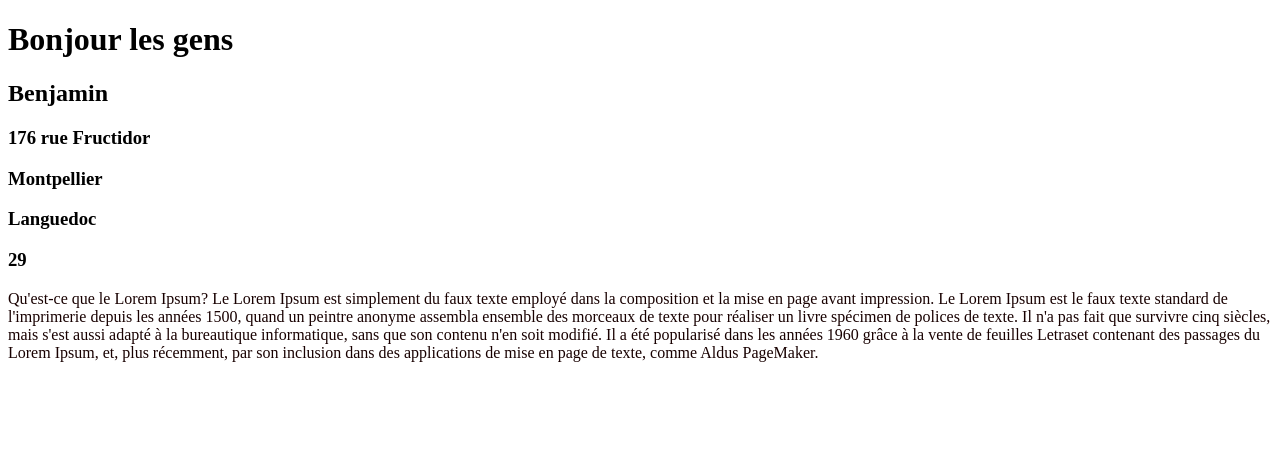
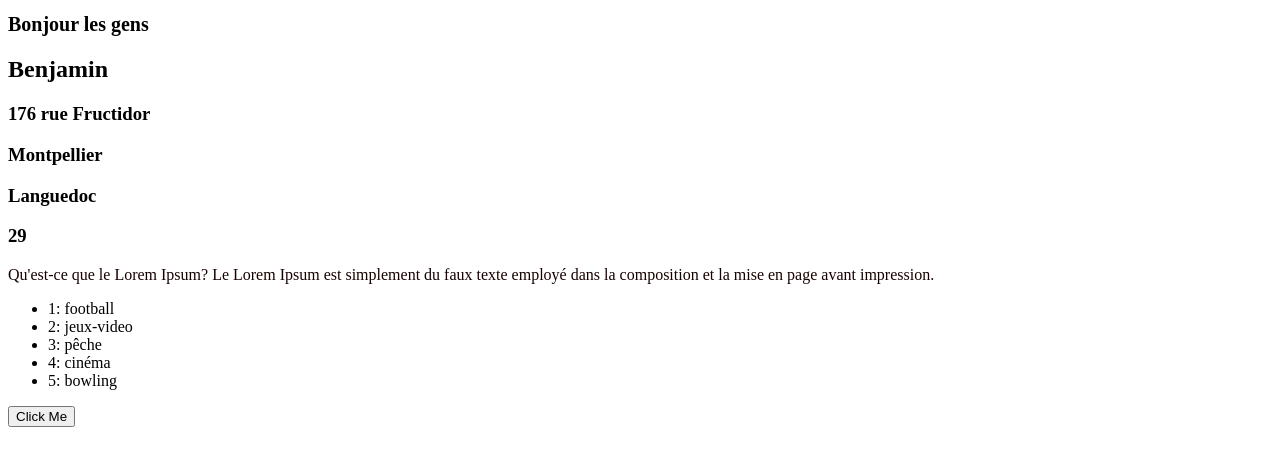
Before and after one commit to BenjaminChampetier/ang4app, an Angular app: page / in a window 1280 px wide. Shown: the top 466 px of the page. Built offline with nearby package versions, Linux system fonts and the light colour scheme.

Commit message:
ajout hobbies + onClick

```diff
--- a/src/app/components/user/user.component.html
+++ b/src/app/components/user/user.component.html
@@ -7,3 +7,9 @@
 <h3>{{age}}</h3>
 
 <p class="paragraph">{{lorem.questceque}}</p>
+
+<ul>
+    <li *ngFor="let hobby of hobbies; let i = index">{{i +1}}: {{hobby}}</li>
+</ul>
+
+<button (click)="onClick()">Click Me</button>
--- a/src/app/components/user/user.component.ts
+++ b/src/app/components/user/user.component.ts
@@ -12,6 +12,7 @@ export class UserComponent implements OnInit {
   email: string;
   address: Address;
   lorem: Lorem;
+  hobbies: string[];
 
 
   constructor() { }
@@ -19,23 +20,32 @@ export class UserComponent implements OnInit {
   ngOnInit() {
     console.log('ngOnInit ran...');
 
+    let texth1 = document.querySelector('h1');
+    texth1.style.fontSize = "20px";
+
     let pasdidee = document.querySelector('.paragraph');
-    window.setInterval(function(){
+    window.setInterval(function () {
       pasdidee.classList.toggle('red');
     }, 1000);
 
 
     this.name = 'Benjamin';
     this.age = 29;
+    this.email = 'bchampetier@amiltone.fr';
     this.address = {
       street: '176 rue Fructidor',
       city: 'Montpellier',
       state: 'Languedoc'
     };
     this.lorem = {
-      questceque:`Qu'est-ce que le Lorem Ipsum?
-      Le Lorem Ipsum est simplement du faux texte employé dans la composition et la mise en page avant impression. Le Lorem Ipsum est le faux texte standard de l'imprimerie depuis les années 1500, quand un peintre anonyme assembla ensemble des morceaux de texte pour réaliser un livre spécimen de polices de texte. Il n'a pas fait que survivre cinq siècles, mais s'est aussi adapté à la bureautique informatique, sans que son contenu n'en soit modifié. Il a été popularisé dans les années 1960 grâce à la vente de feuilles Letraset contenant des passages du Lorem Ipsum, et, plus récemment, par son inclusion dans des applications de mise en page de texte, comme Aldus PageMaker.`
-    }
+      questceque: `Qu'est-ce que le Lorem Ipsum?
+      Le Lorem Ipsum est simplement du faux texte employé dans la composition et la mise en page avant impression.`
+    };
+    this.hobbies = ["football", "jeux-video", "pêche", "cinéma", "bowling"];
+  }
+
+  onClick() {
+    this.hobbies.push('New hobby');
   }
 
 }
```
